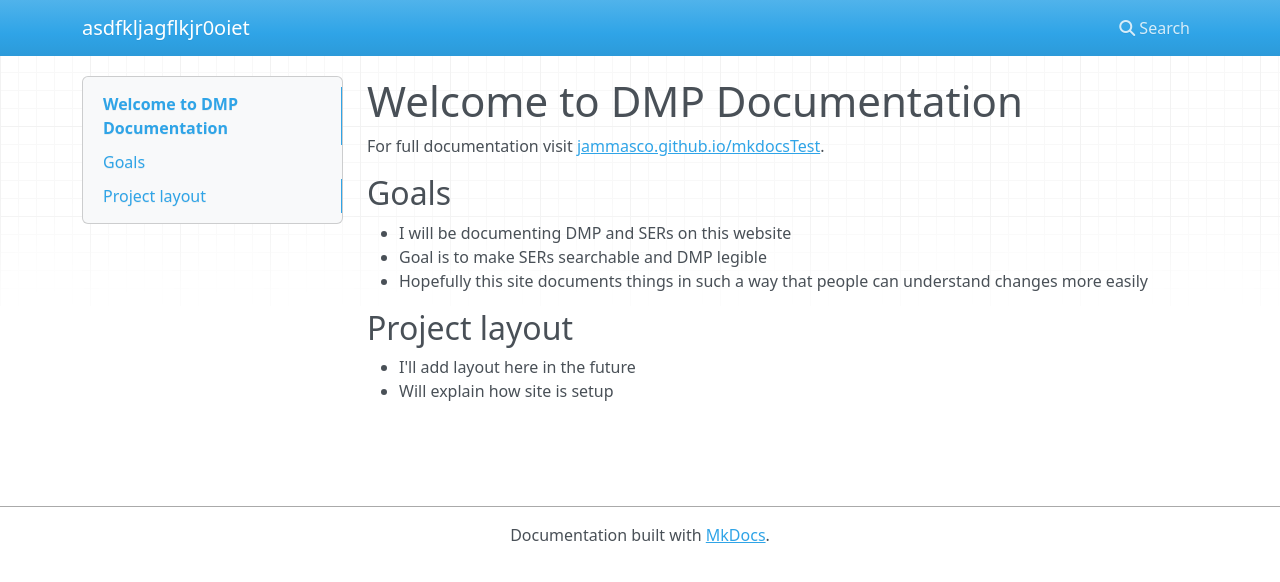
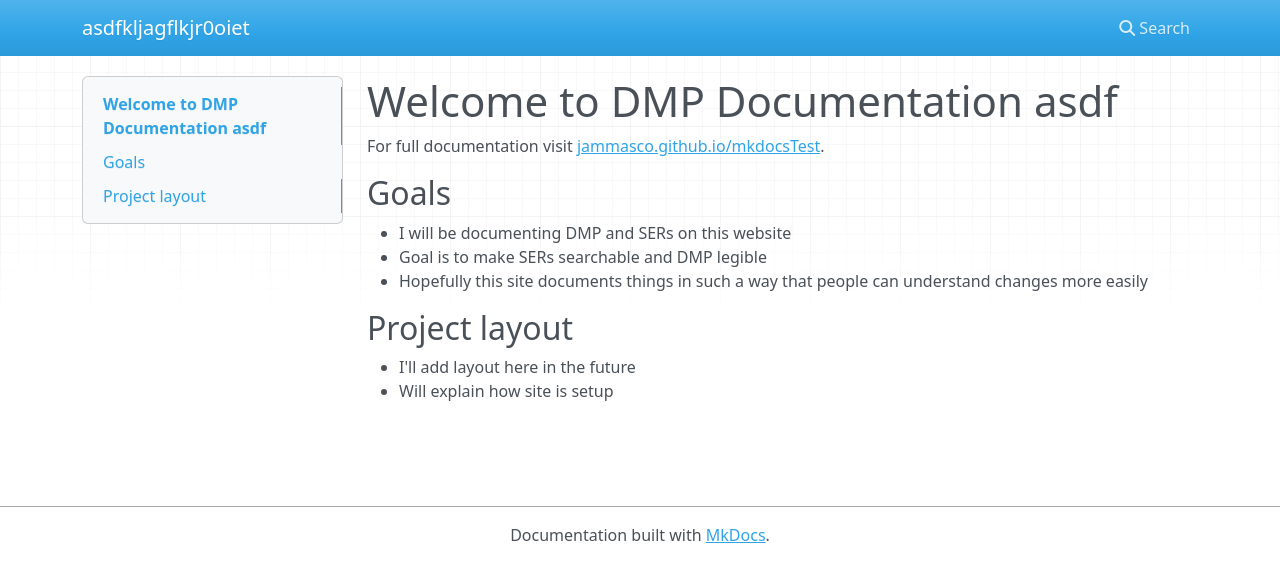
Before and after one commit to Jammasco/mkdocsTest, an MkDocs documentation site: the page built from docs/index.md, in a window 1280 px wide. Shown: the top 582 px of the page. Built offline with MkDocs 1.6.1, drawn with Linux system fonts in a browser that asks for light colours; nearby versions of some CDN libraries.

Commit message:
Update index.md
dsf

```diff
--- a/docs/index.md
+++ b/docs/index.md
@@ -1,4 +1,4 @@
-# Welcome to DMP Documentation
+# Welcome to DMP Documentation asdf
 
 For full documentation visit [jammasco.github.io/mkdocsTest](https://jammasco.github.io/mkdocsTest/).
 
```
